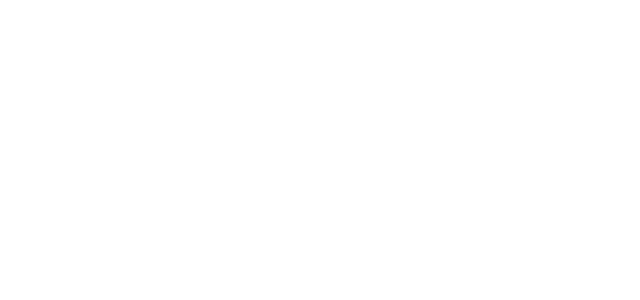
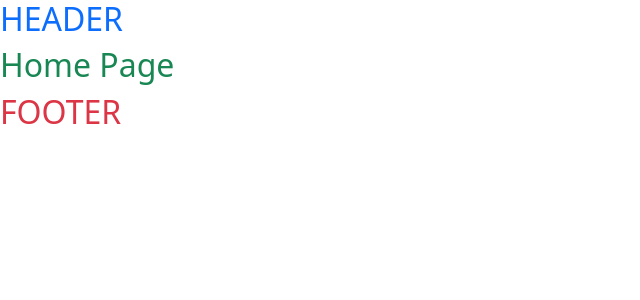
Before and after one commit to stefanosorrenti/il-mio-taTU-front-office, a React (Vite) app: page / in a window 1280 px wide. Shown: the top 300 px of the page, without its empty margins (0-640 px from the left). Built offline with nearby package versions, Linux system fonts and the light colour scheme.

Commit message:
add structure for layouts, header, home page and footer

```diff
--- a/package.json
+++ b/package.json
@@ -15,7 +15,8 @@
     "bootstrap": "^5.3.8",
     "bootstrap-icons": "^1.13.1",
     "react": "^19.2.8",
-    "react-dom": "^19.2.8"
+    "react-dom": "^19.2.8",
+    "react-router-dom": "^7.18.2"
   },
   "devDependencies": {
     "@eslint/js": "^10.0.1",
--- a/src/App.jsx
+++ b/src/App.jsx
@@ -1,11 +1,20 @@
-
+import { Route, BrowserRouter, Routes } from "react-router-dom"
+import AppHomePage from "./pages/AppHomePage"
+import DefaultLayout from "./layouts/DefaultLayout"
 
 function App() {
 
 
   return (
-    <>
-    </>
+    <BrowserRouter>
+
+      <Routes>
+        <Route element={<DefaultLayout />}>
+          <Route path="/" element={<AppHomePage />} />
+        </Route>
+      </Routes>
+
+    </BrowserRouter>
   )
 }
 
--- /dev/null
+++ b/src/components/AppFooter.jsx
@@ -0,0 +1,7 @@
+export default function AppFooter() {
+    return (
+        <>
+            <h2 className="text-danger">FOOTER</h2>
+        </>
+    )
+}
--- /dev/null
+++ b/src/components/AppHeader.jsx
@@ -0,0 +1,7 @@
+export default function AppHeader() {
+    return (
+        <>
+            <h2 className="text-primary">HEADER</h2>
+        </>
+    )
+}
--- /dev/null
+++ b/src/layouts/DefaultLayout.jsx
@@ -0,0 +1,19 @@
+
+import { Outlet } from "react-router-dom"
+import AppHeader from "../components/AppHeader"
+import AppFooter from "../components/AppFooter"
+
+export default function DefaultLayout() {
+
+
+    return (
+        <>
+            <AppHeader />
+
+            <Outlet />
+
+            <AppFooter />
+
+        </>
+    )
+}
--- /dev/null
+++ b/src/pages/AppHomePage.jsx
@@ -0,0 +1,7 @@
+export default function AppHomePage() {
+    return (
+        <>
+            <h2 className="text-success">Home Page</h2>
+        </>
+    )
+}
```
Also changed, not shown: 1 other file (tests, documents, lock files or other folders).
